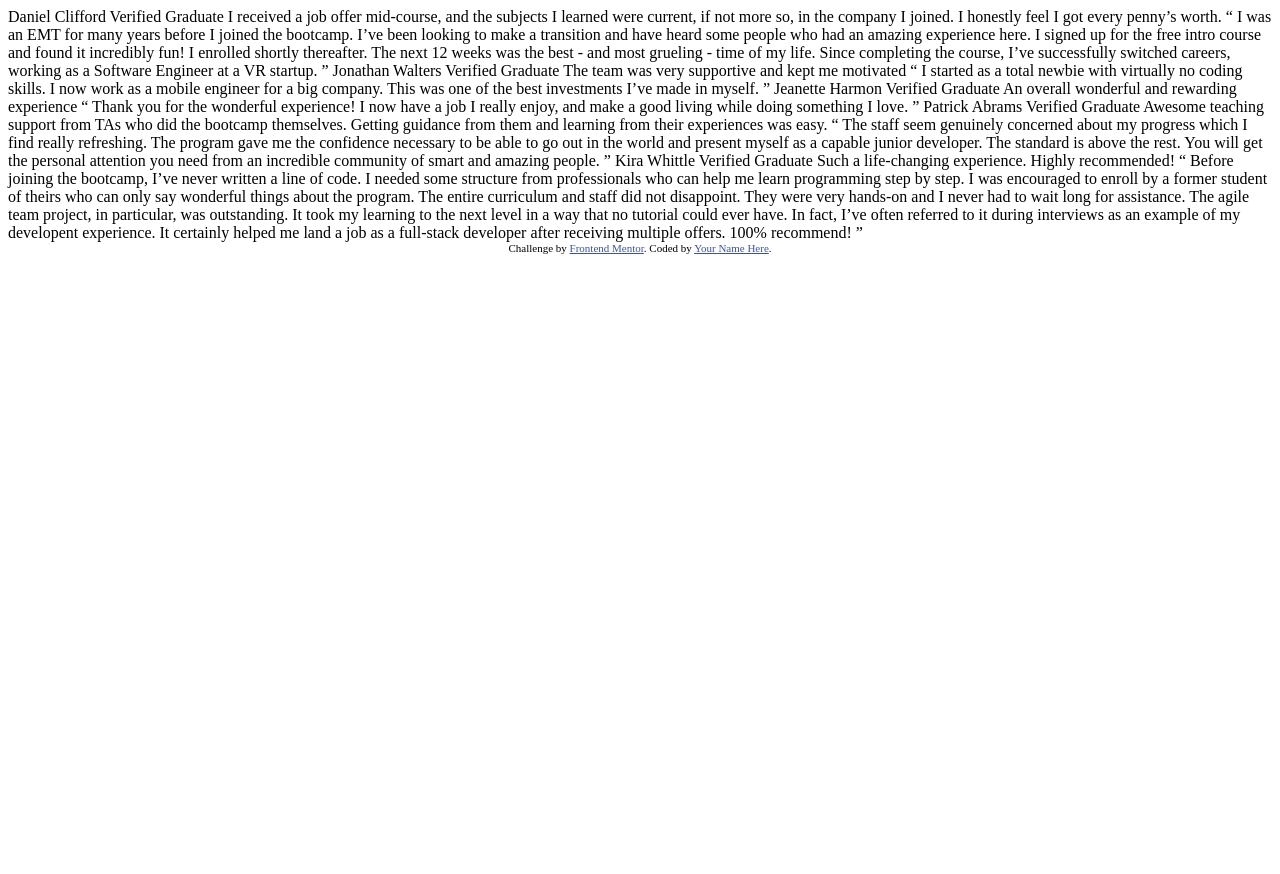
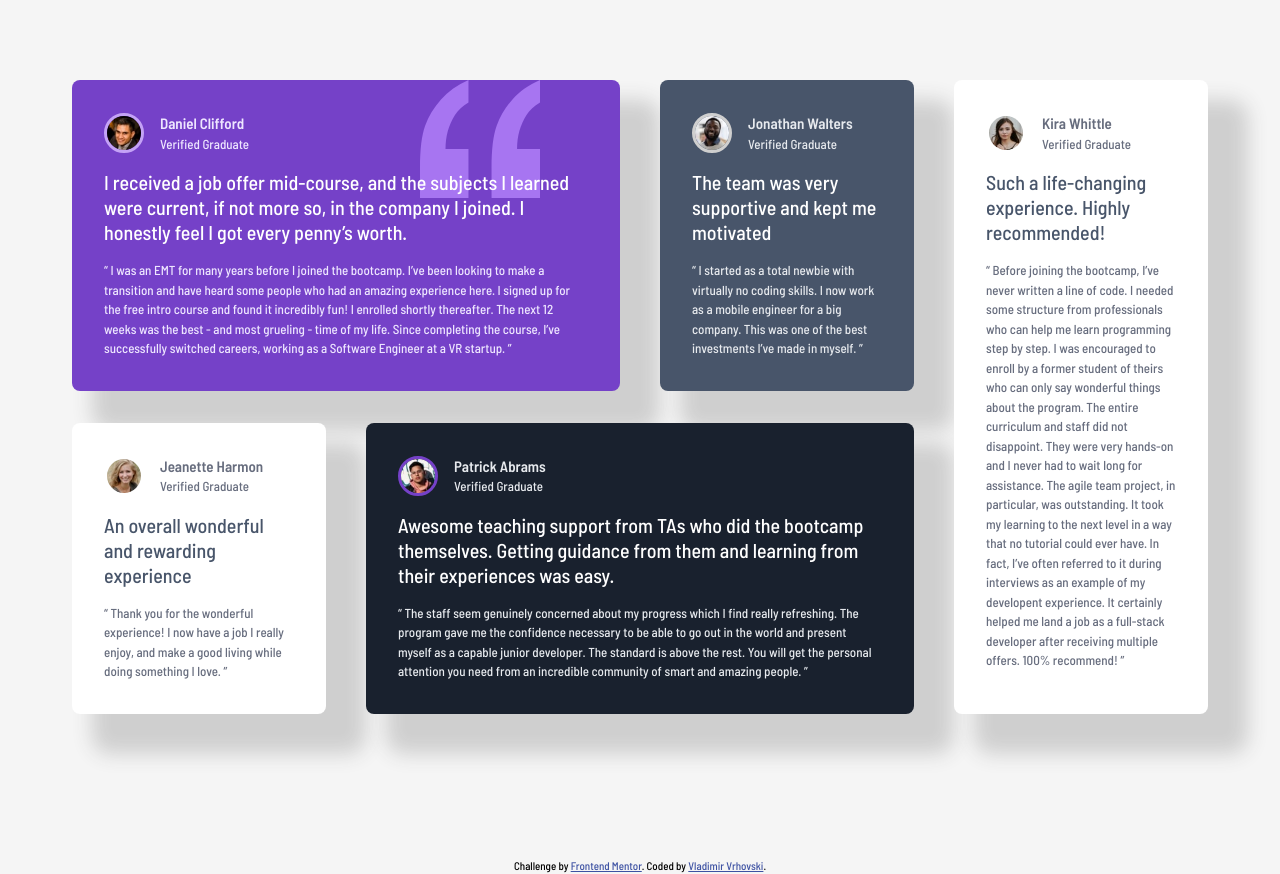
Before and after one commit to VladimirVrhovski/testimonials-grid-section-main, a plain HTML site: page index.html in a window 1280 px wide. Before the commit the page ends 800 px from the top, so only its background shows below. Drawn offline with Linux system fonts and the light colour scheme.

Commit message:
Refactor testimonials section and add CSS styling

```diff
--- a/index.html
+++ b/index.html
@@ -1,76 +1,187 @@
 <!DOCTYPE html>
 <html lang="en">
 	<head>
-  <meta charset="UTF-8">
-  <meta name="viewport" content="width=device-width, initial-scale=1.0"> <!-- displays site properly based on user's device -->
+		<meta charset="UTF-8" />
+		<meta name="viewport" content="width=device-width, initial-scale=1.0" />
+		<!-- displays site properly based on user's device -->
 
-  <link rel="icon" type="image/png" sizes="32x32" href="./images/favicon-32x32.png">
+		<link
+			rel="icon"
+			type="image/png"
+			sizes="32x32"
+			href="./images/favicon-32x32.png" />
+		<link rel="stylesheet" href="style.css" />
 
-  <title>Frontend Mentor | [Challenge Name Here]</title>
-
-  <!-- Feel free to remove these styles or customise in your own stylesheet 👍 -->
-  <style>
-    .attribution { font-size: 11px; text-align: center; }
-    .attribution a { color: hsl(228, 45%, 44%); }
-  </style>
+		<title>Testemonials grid section</title>
 	</head>
 	<body>
-  Daniel Clifford
-  Verified Graduate
-
-  I received a job offer mid-course, and the subjects I learned were current, if not more so,
-  in the company I joined. I honestly feel I got every penny’s worth.
-
-  “ I was an EMT for many years before I joined the bootcamp. I’ve been looking to make a
-  transition and have heard some people who had an amazing experience here. I signed up
-  for the free intro course and found it incredibly fun! I enrolled shortly thereafter.
-  The next 12 weeks was the best - and most grueling - time of my life. Since completing
-  the course, I’ve successfully switched careers, working as a Software Engineer at a VR startup. ”
-
-  Jonathan Walters
-  Verified Graduate
-
+		<section class="grid-section">
+			<div
+				class="card bg-pattern"
+				style="
+					grid-area: daniel;
+					--bg-color: var(--clr-primary-purple-500);
+					--p-color: var(--clr-primary-purple-50);
+					--heading-color: var(--clr-neutral-white);
+					--border-color: var(--clr-primary-purple-300);
+				">
+				<div class="profile-info">
+					<img src="./images/image-daniel.jpg" alt="" class="profile-img" />
+					<div class="profile-text">
+						<p class="profile-name">Daniel Clifford</p>
+						<p class="status">Verified Graduate</p>
+					</div>
+				</div>
+				<div class="card-text">
+					<h2 class="card-title">
+						I received a job offer mid-course, and the subjects I learned were
+						current, if not more so, in the company I joined. I honestly feel I
+						got every penny’s worth.
+					</h2>
+					<p class="card-description">
+						“ I was an EMT for many years before I joined the bootcamp. I’ve
+						been looking to make a transition and have heard some people who had
+						an amazing experience here. I signed up for the free intro course
+						and found it incredibly fun! I enrolled shortly thereafter. The next
+						12 weeks was the best - and most grueling - time of my life. Since
+						completing the course, I’ve successfully switched careers, working
+						as a Software Engineer at a VR startup. ”
+					</p>
+				</div>
+			</div>
+			<div
+				class="card"
+				style="
+					grid-area: jonathan;
+					--bg-color: var(--clr-neutral-grey-500);
+					--p-color: var(--clr-neutral-grey-100);
+					--heading-color: var(--clr-neutral-white);
+					--border-color: var(--clr-neutral-grey-200);
+				">
+				<div class="profile-info">
+					<img src="./images/image-jonathan.jpg" alt="" class="profile-img" />
+					<div class="profile-text">
+						<p class="profile-name">Jonathan Walters</p>
+						<p class="status">Verified Graduate</p>
+					</div>
+				</div>
+				<div class="card-text">
+					<h2 class="card-title">
 						The team was very supportive and kept me motivated
-
-  “ I started as a total newbie with virtually no coding skills. I now work as a mobile engineer
-  for a big company. This was one of the best investments I’ve made in myself. ”
-
-  Jeanette Harmon
-  Verified Graduate
-
+					</h2>
+					<p class="card-description">
+						“ I started as a total newbie with virtually no coding skills. I now
+						work as a mobile engineer for a big company. This was one of the
+						best investments I’ve made in myself. ”
+					</p>
+				</div>
+			</div>
+			<div
+				class="card"
+				style="
+					grid-area: jeanette;
+					--bg-color: var(--clr-neutral-white);
+					--p-color: var(--clr-neutral-grey-400);
+					--heading-color: var(--clr-neutral-grey-500);
+					--border-color: transparent;
+				">
+				<div class="profile-info">
+					<img src="./images/image-jeanette.jpg" alt="" class="profile-img" />
+					<div class="profile-text">
+						<p class="profile-name">Jeanette Harmon</p>
+						<p class="status">Verified Graduate</p>
+					</div>
+				</div>
+				<div class="card-text">
+					<h2 class="card-title">
 						An overall wonderful and rewarding experience
-
-  “ Thank you for the wonderful experience! I now have a job I really enjoy, and make a good living
-  while doing something I love. ”
-
-  Patrick Abrams
-  Verified Graduate
-
-  Awesome teaching support from TAs who did the bootcamp themselves. Getting guidance from them and
-  learning from their experiences was easy.
-
-  “ The staff seem genuinely concerned about my progress which I find really refreshing. The program
-  gave me the confidence necessary to be able to go out in the world and present myself as a capable
-  junior developer. The standard is above the rest. You will get the personal attention you need from
-  an incredible community of smart and amazing people. ”
-
-  Kira Whittle
-  Verified Graduate
-
+					</h2>
+					<p class="card-description">
+						“ Thank you for the wonderful experience! I now have a job I really
+						enjoy, and make a good living while doing something I love. ”
+					</p>
+				</div>
+			</div>
+			<div
+				class="card"
+				style="
+					grid-area: patrick;
+					--bg-color: var(--clr-neutral-dark-blue);
+					--p-color: var(--clr-neutral-grey-100);
+					--heading-color: var(--clr-neutral-white);
+					--border-color: var(--clr-primary-purple-500);
+				">
+				<div class="profile-info">
+					<img src="./images/image-patrick.jpg" alt="" class="profile-img" />
+					<div class="profile-text">
+						<p class="profile-name">Patrick Abrams</p>
+						<p class="status">Verified Graduate</p>
+					</div>
+				</div>
+				<div class="card-text">
+					<h2 class="card-title">
+						Awesome teaching support from TAs who did the bootcamp themselves.
+						Getting guidance from them and learning from their experiences was
+						easy.
+					</h2>
+					<p class="card-description">
+						“ The staff seem genuinely concerned about my progress which I find
+						really refreshing. The program gave me the confidence necessary to
+						be able to go out in the world and present myself as a capable
+						junior developer. The standard is above the rest. You will get the
+						personal attention you need from an incredible community of smart
+						and amazing people. ”
+					</p>
+				</div>
+			</div>
+			<div
+				class="card"
+				style="
+					grid-area: kira;
+					--bg-color: var(--clr-neutral-white);
+					--p-color: var(--clr-neutral-grey-400);
+					--heading-color: var(--clr-neutral-grey-500);
+					--border-color: transparent;
+				">
+				<div class="profile-info">
+					<img src="./images/image-kira.jpg" alt="" class="profile-img" />
+					<div class="profile-text">
+						<p class="profile-name">Kira Whittle</p>
+						<p class="status">Verified Graduate</p>
+					</div>
+				</div>
+				<div class="card-text">
+					<h2 class="card-title">
 						Such a life-changing experience. Highly recommended!
-
-  “ Before joining the bootcamp, I’ve never written a line of code. I needed some structure from
-  professionals who can help me learn programming step by step. I was encouraged to enroll by a former
-  student of theirs who can only say wonderful things about the program. The entire curriculum and staff
-  did not disappoint. They were very hands-on and I never had to wait long for assistance. The agile team
-  project, in particular, was outstanding. It took my learning to the next level in a way that no tutorial
-  could ever have. In fact, I’ve often referred to it during interviews as an example of my developent
-  experience. It certainly helped me land a job as a full-stack developer after receiving multiple offers.
-  100% recommend! ”
+					</h2>
+					<p class="card-description">
+						“ Before joining the bootcamp, I’ve never written a line of code. I
+						needed some structure from professionals who can help me learn
+						programming step by step. I was encouraged to enroll by a former
+						student of theirs who can only say wonderful things about the
+						program. The entire curriculum and staff did not disappoint. They
+						were very hands-on and I never had to wait long for assistance. The
+						agile team project, in particular, was outstanding. It took my
+						learning to the next level in a way that no tutorial could ever
+						have. In fact, I’ve often referred to it during interviews as an
+						example of my developent experience. It certainly helped me land a
+						job as a full-stack developer after receiving multiple offers. 100%
+						recommend! ”
+					</p>
+				</div>
+			</div>
+		</section>
 
 		<div class="attribution">
-    Challenge by <a href="https://www.frontendmentor.io?ref=challenge" target="_blank">Frontend Mentor</a>.
-    Coded by <a href="#">Your Name Here</a>.
+			Challenge by
+			<a href="https://www.frontendmentor.io?ref=challenge" target="_blank"
+				>Frontend Mentor</a
+			>. Coded by
+			<a
+				href="https://www.upwork.com/freelancers/~012c647015861fb26b?mp_source=share"
+				target="_blank"
+				>Vladimir Vrhovski</a
+			>.
 		</div>
 	</body>
 </html>
--- /dev/null
+++ b/style.css
@@ -0,0 +1,147 @@
+@import url("https://fonts.googleapis.com/css2?family=Barlow+Semi+Condensed:wght@500;600&display=swap");
+
+:root {
+	--clr-primary-purple-50: hsl(260, 100%, 95%);
+	--clr-primary-purple-300: hsl(264, 82%, 80%);
+	--clr-primary-purple-500: hsl(263, 55%, 52%);
+	--clr-neutral-white: hsl(0, 0%, 100%);
+	--clr-neutral-grey-100: hsl(214, 17%, 92%);
+	--clr-neutral-grey-200: hsl(0, 0%, 81%);
+	--clr-neutral-grey-400: hsl(224, 10%, 45%);
+	--clr-neutral-grey-500: hsl(217, 19%, 35%);
+	--clr-neutral-dark-blue: hsl(219, 29%, 14%);
+	--clr-neutral-black: hsl(0, 0%, 7%);
+	--clr-neutral-bg: hsl(0, 0%, 96%);
+
+	--fs-regular: 13px;
+	--fs-big: 15px;
+	--fs-title: 1.25rem;
+
+	--fw-regular: 500;
+	--fw-bold: 600;
+}
+
+/* CSS Reset */
+* {
+	margin: 0;
+	padding: 0;
+	box-sizing: border-box;
+}
+
+html,
+body {
+	height: 100%;
+	width: 100%;
+}
+
+/* General styling */
+
+body {
+	font-family: "Barlow Semi Condensed", sans-serif;
+	font-size: var(--fs-regular);
+	font-weight: var(--fw-regular);
+	background-color: var(--clr-neutral-bg);
+	line-height: 1.5;
+}
+
+.grid-section {
+	display: grid;
+	grid-template-columns: 1fr;
+	grid-template-areas:
+		"daniel"
+		"jonathan"
+		"jeanette"
+		"patrick"
+		"kira";
+	max-width: 50em;
+	gap: 1.5rem;
+	padding: 5rem 2rem;
+	margin: auto;
+}
+
+@media (min-width: 64em) {
+	.grid-section {
+		grid-template-columns: 1fr 1fr 1fr 1fr;
+		grid-template-areas:
+			"daniel daniel jonathan kira"
+			"jeanette patrick patrick kira";
+		max-width: 1200px;
+		column-gap: 2.5rem;
+		row-gap: 2rem;
+	}
+
+	.card * {
+		z-index: 1;
+	}
+
+	.bg-pattern::before {
+		content: "";
+		position: absolute;
+		top: 0;
+		right: 5rem;
+		z-index: 0;
+		width: 7.5rem;
+		height: 7.5rem;
+		background-size: contain;
+		background-repeat: no-repeat;
+		background-image: url("./images/bg-pattern-quotation.svg");
+	}
+}
+
+.card {
+	--bg-color: var(--clr-primary-purple-500);
+	--p-color: var(--clr-primary-purple-50);
+	--heading-color: var(--clr-neutral-white);
+	--border-color: var(--clr-primary-purple-300);
+
+	display: flex;
+	flex-direction: column;
+	position: relative;
+	gap: 1rem;
+	padding: 2rem;
+	border-radius: 0.5rem;
+	color: var(--p-color);
+	background-color: var(--bg-color);
+	box-shadow: 30px 30px 20px 10px var(--clr-neutral-grey-200);
+}
+
+.profile-info {
+	display: flex;
+	flex-direction: row;
+	align-items: center;
+	gap: 1rem;
+}
+.profile-img {
+	width: 2.5rem;
+	border: 3px solid var(--border-color);
+	border-radius: 50%;
+}
+
+.profile-name {
+	font-size: var(--fs-big);
+	font-weight: var(--fw-bold);
+}
+
+.card-text {
+	display: flex;
+	flex-direction: column;
+	gap: 1rem;
+}
+
+.card-title {
+	font-size: var(--fs-title);
+	font-weight: var(--fw-regular);
+	color: var(--heading-color);
+	line-height: 1.25;
+}
+
+/* Atrribution */
+
+.attribution {
+	margin: 4rem auto 0.25rem;
+	font-size: 11px;
+	text-align: center;
+}
+.attribution a {
+	color: hsl(228, 45%, 44%);
+}
```
Lines whose indentation alone changed are shown as unchanged.
